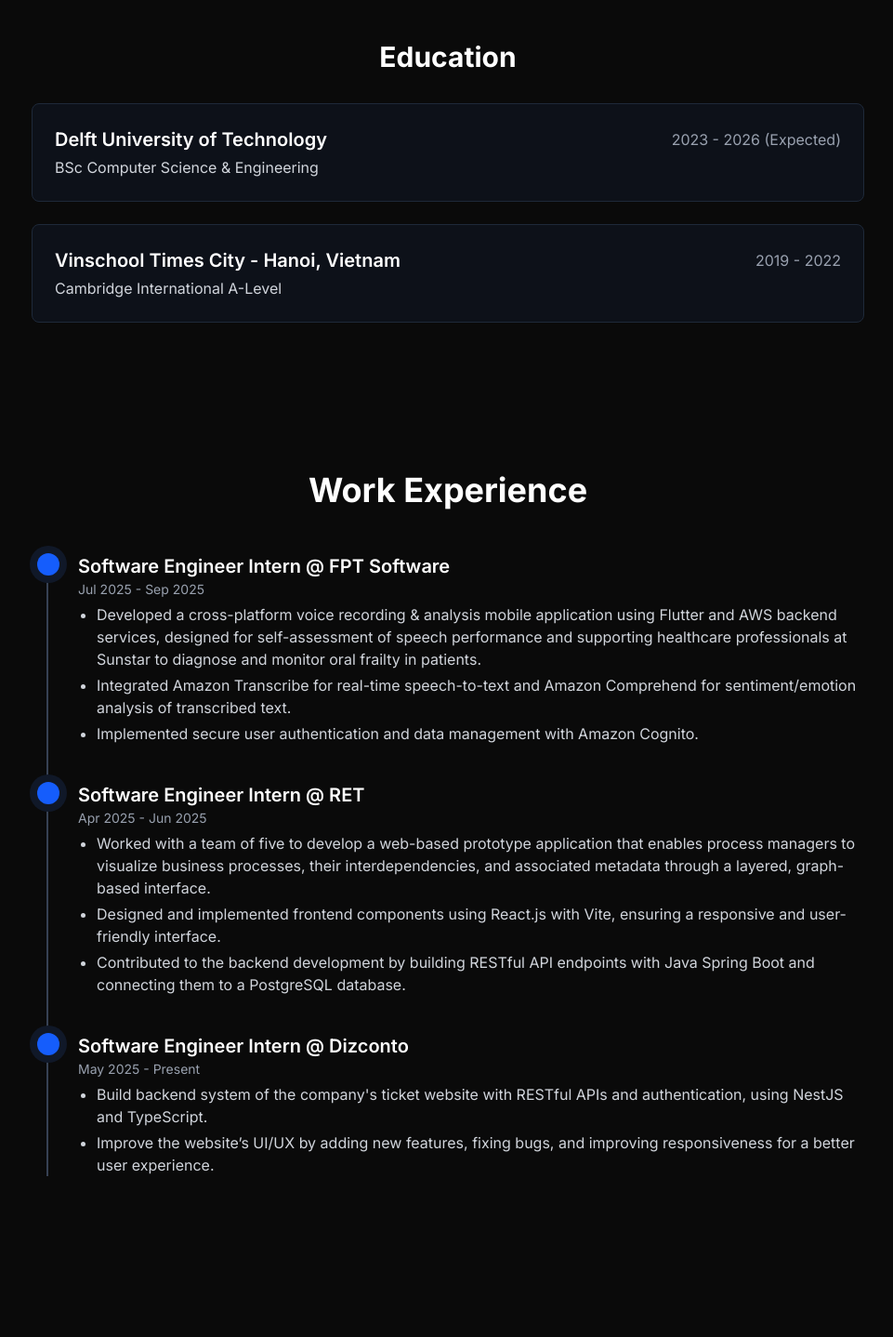
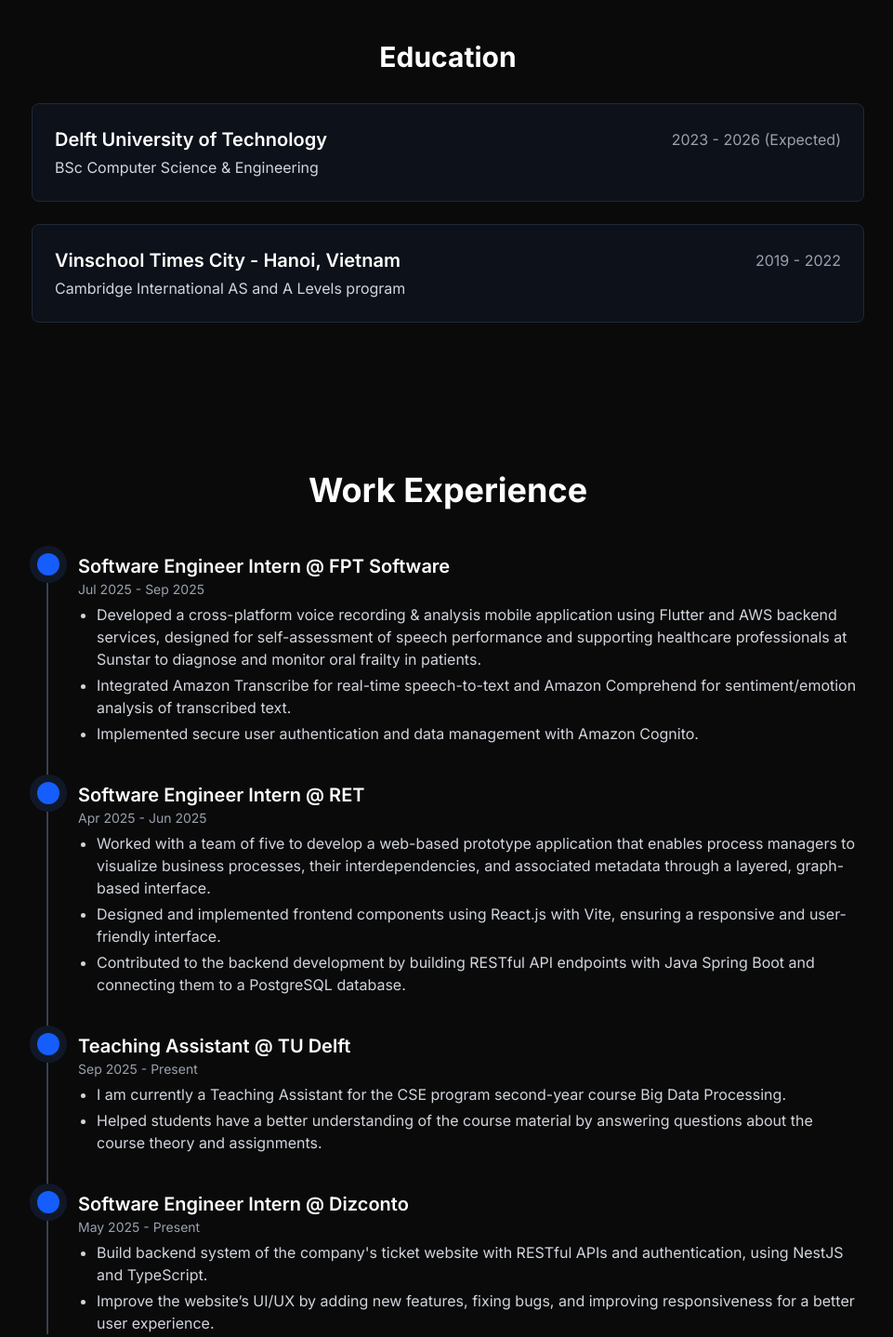
Before and after one commit to caominhnguyen05/caominh-portfolio, a Next.js app: page / in a window 1280 px wide. Shown: the part 1265-2703 px from the top of the page at 93% size, without its empty margins (158-1119 px from the left). Built offline with nearby package versions, Linux system fonts and the light colour scheme.

Commit message:
Update about and experience sections

```diff
--- a/src/app/components/about.tsx
+++ b/src/app/components/about.tsx
@@ -31,7 +31,7 @@
     },
     {
       institution: "Vinschool Times City - Hanoi, Vietnam",
-      degree: "Cambridge International A-Level",
+      degree: "Cambridge International AS and A Levels program",
       years: "2019 - 2022",
     },
   ];
--- a/src/app/components/experience.tsx
+++ b/src/app/components/experience.tsx
@@ -41,6 +41,15 @@
         "Worked with a team of five to develop a web-based prototype application that enables process managers to visualize business processes, their interdependencies, and associated metadata through a layered, graph-based interface.",
         "Designed and implemented frontend components using React.js with Vite, ensuring a responsive and user-friendly interface.",
         "Contributed to the backend development by building RESTful API endpoints with Java Spring Boot and connecting them to a PostgreSQL database.",
+      ],
+    },
+    {
+      role: "Teaching Assistant",
+      company: "TU Delft",
+      period: "Sep 2025 - Present",
+      description: [
+        "I am currently a Teaching Assistant for the CSE program second-year course Big Data Processing.",
+        "Helped students have a better understanding of the course material by answering questions about the course theory and assignments.",
       ],
     },
     {
```
